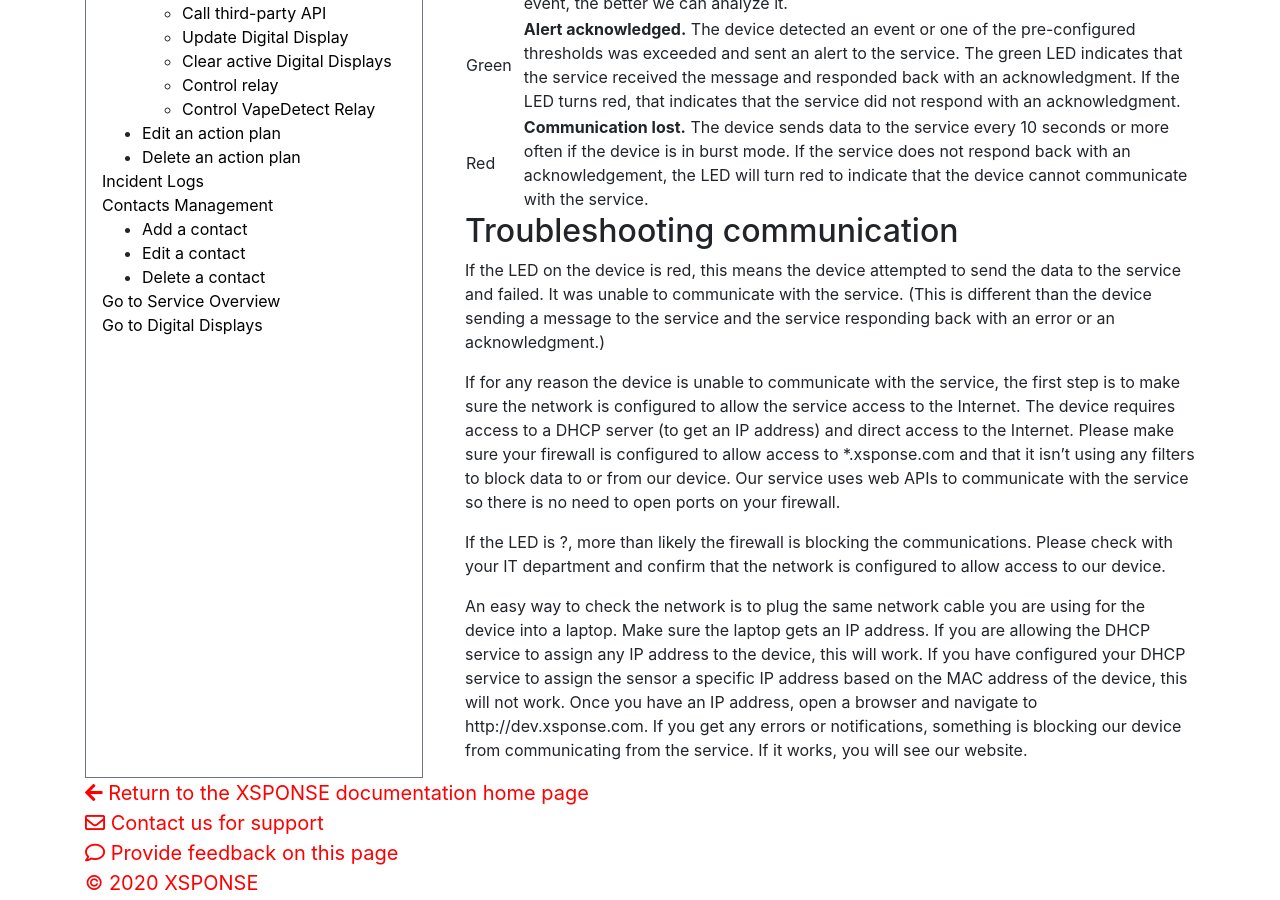
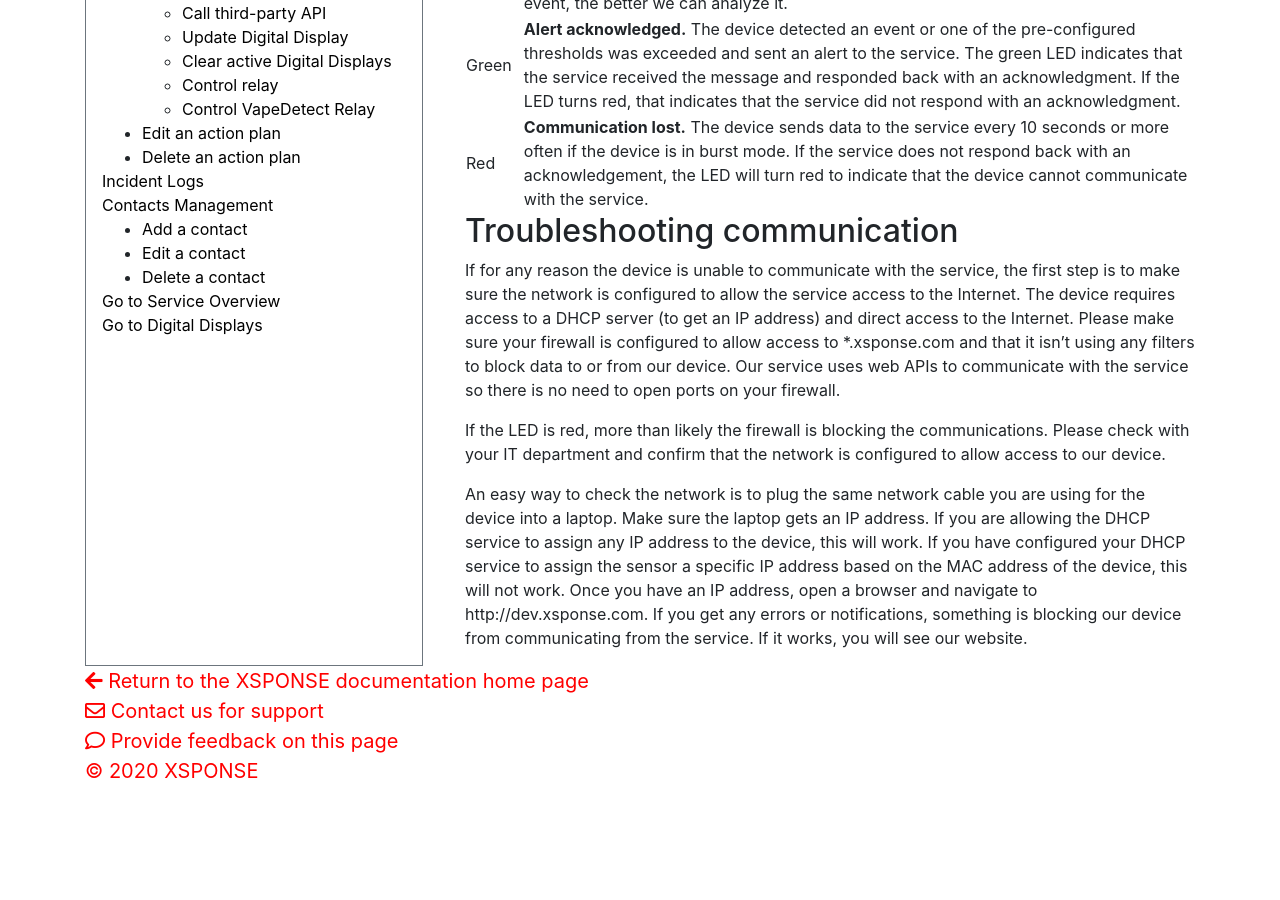
Before and after one commit to NrsSystems/docs, a Jekyll site: the page built from vape-detect/sensor-device-communication.md, in a window 1280 px wide and 900 px high, scrolled down 839 px. Built offline with Jekyll 4.4.1, drawn with Linux system fonts in a browser that asks for light colours; our own code applies the rules of GitHub Pages for plain Markdown files; after the commit the page ends 1641 px from its top, so only the background shows below that.

Commit message:
Update sensor-device-communication.md

```diff
--- a/vape-detect/sensor-device-communication.md
+++ b/vape-detect/sensor-device-communication.md
@@ -13,11 +13,10 @@ The device has nine sensors. Each sensor is checked one or more times every seco
 | Green | **Alert acknowledged.** The device detected an event or one of the pre-configured thresholds was exceeded and sent an alert to the service. The green LED indicates that the service received the message and responded back with an acknowledgment. If the LED turns red, that indicates that the service did not respond with an acknowledgment. |
 | Red | **Communication lost.** The device sends data to the service every 10 seconds or more often if the device is in burst mode. If the service does not respond back with an acknowledgement, the LED will turn red to indicate that the device cannot communicate with the service. |
 
+
 ## Troubleshooting communication
-If the LED on the device is red, this means the device attempted to send the data to the service and failed. It was unable to communicate with the service. (This is different than the device sending a message to the service and the service responding back with an error or an acknowledgment.)
-
 If for any reason the device is unable to communicate with the service, the first step is to make sure the network is configured to allow the service access to the Internet. The device requires access to a DHCP server (to get an IP address) and direct access to the Internet. Please make sure your firewall is configured to allow access to *.xsponse.com and that it isn’t using any filters to block data to or from our device. Our service uses web APIs to communicate with the service so there is no need to open ports on your firewall.
 
-If the LED is ?, more than likely the firewall is blocking the communications. Please check with your IT department and confirm that the network is configured to allow access to our device.
+If the LED is red, more than likely the firewall is blocking the communications. Please check with your IT department and confirm that the network is configured to allow access to our device.
 
 An easy way to check the network is to plug the same network cable you are using for the device into a laptop. Make sure the laptop gets an IP address. If you are allowing the DHCP service to assign any IP address to the device, this will work. If you have configured your DHCP service to assign the sensor a specific IP address based on the MAC address of the device, this will not work. Once you have an IP address, open a browser and navigate to http://dev.xsponse.com. If you get any errors or notifications, something is blocking our device from communicating from the service. If it works, you will see our website.
```
